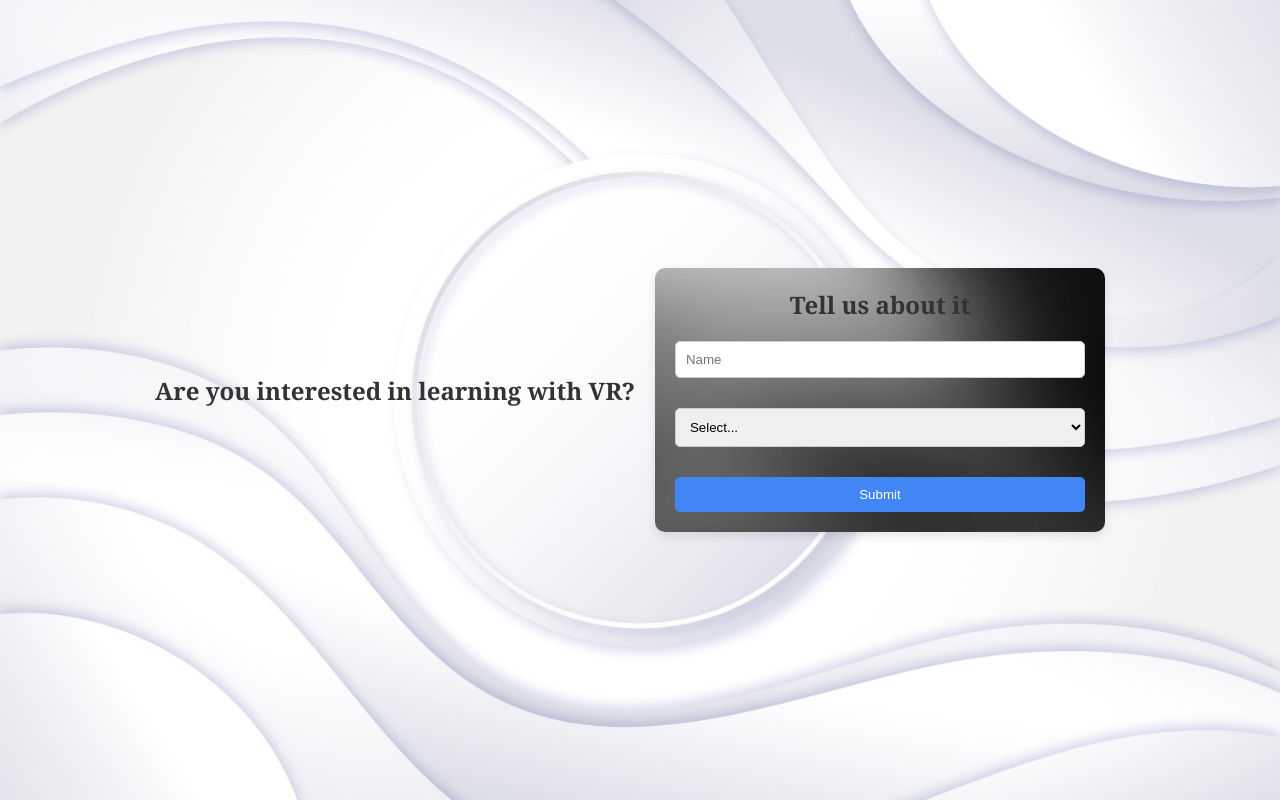
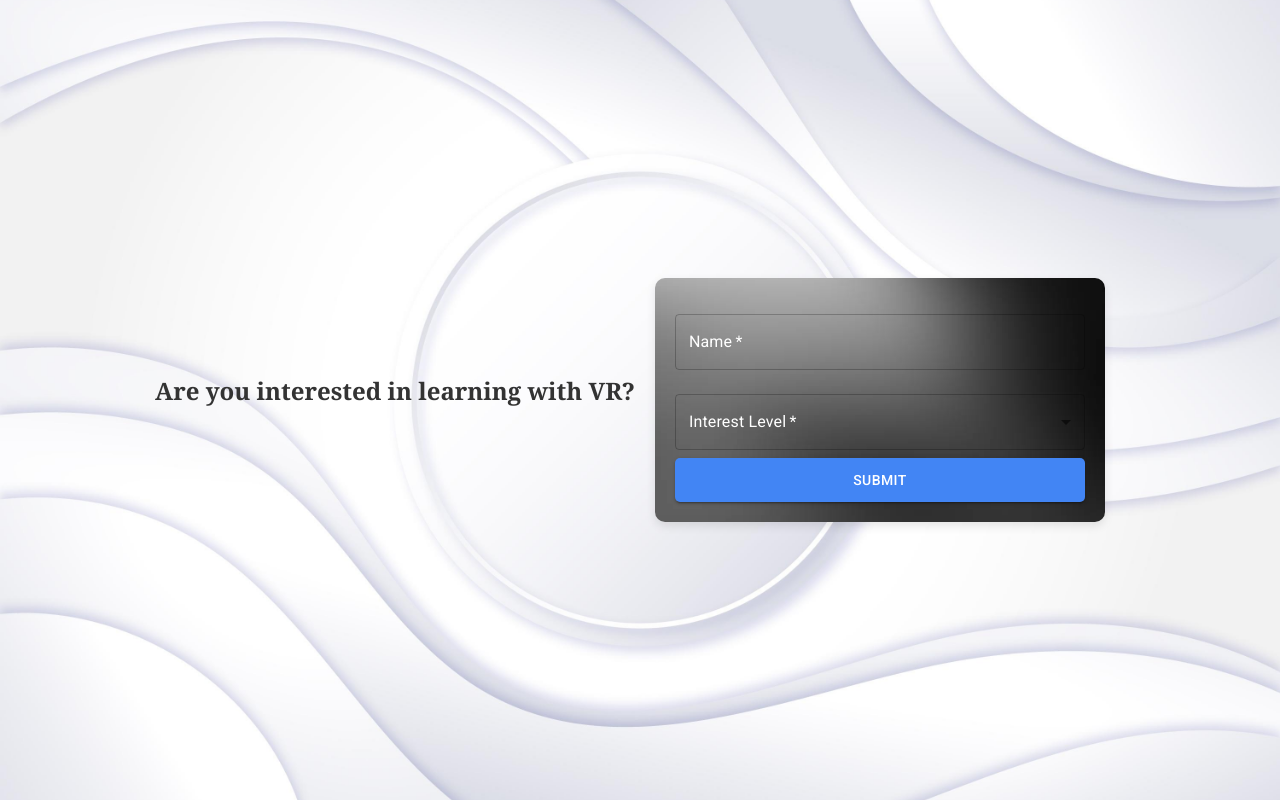
Before and after one commit to Mohitverve/verveuni, a React (Create React App) app: page /Info in a window 1280 px wide. Built offline with nearby package versions, Linux system fonts and the light colour scheme.

Commit message:
using MUI

```diff
--- a/package.json
+++ b/package.json
@@ -4,8 +4,13 @@
   "private": true,
   "dependencies": {
     "@auth0/auth0-react": "^2.2.4",
+    "@emotion/react": "^11.13.0",
+    "@emotion/styled": "^11.13.0",
+    "@fontsource/roboto": "^5.0.13",
     "@fortawesome/free-brands-svg-icons": "^6.6.0",
     "@fortawesome/react-fontawesome": "^0.2.2",
+    "@mui/icons-material": "^5.16.4",
+    "@mui/material": "^5.16.4",
     "@testing-library/jest-dom": "^6.4.6",
     "@testing-library/react": "^16.0.0",
     "@testing-library/user-event": "^14.5.2",
@@ -15,6 +20,7 @@
     "react-icons": "^5.2.1",
     "react-router-dom": "^6.25.1",
     "react-scripts": "5.0.1",
+    "react-scroll": "^1.9.0",
     "web-vitals": "^4.2.2"
   },
   "scripts": {
--- a/src/components/Info.js
+++ b/src/components/Info.js
@@ -2,13 +2,19 @@ import React, { useState, useEffect } from 'react';
 import { useNavigate } from 'react-router-dom';
 import { auth, db } from './firebase';
 import { doc, getDoc, updateDoc } from 'firebase/firestore';
+import TextField from '@mui/material/TextField';
+import Button from '@mui/material/Button';
+import FormControl from '@mui/material/FormControl';
+import InputLabel from '@mui/material/InputLabel';
+import Select from '@mui/material/Select';
+import MenuItem from '@mui/material/MenuItem';
 import '../styles/info.css';
 
 export default function Info() {
   const [name, setName] = useState('');
   const [interestLevel, setInterestLevel] = useState('');
   const navigate = useNavigate();
-  const [loading, setLoading] = useState(true); // Add loading state
+  const [loading, setLoading] = useState(true);
 
   useEffect(() => {
     const checkUserInfo = async () => {
@@ -19,14 +25,14 @@ export default function Info() {
           if (userDoc.exists() && userDoc.data().additionalInfoCompleted) {
             navigate('/Home');
           } else {
-            setLoading(false); // Set loading to false if user info is not complete
+            setLoading(false);
           }
         } catch (error) {
           console.error('Error fetching user document:', error);
-          setLoading(false); // Set loading to false in case of error
+          setLoading(false);
         }
       } else {
-        setLoading(false); // Set loading to false if no user is signed in
+        setLoading(false);
       }
     };
 
@@ -52,36 +58,63 @@ export default function Info() {
   };
 
   if (loading) {
-    return <div>Loading...</div>; // Render a loading message while checking user info
+    return <div>Loading...</div>;
   }
 
   return (
     <div className="additional-info-page">
       <h1>Are you interested in learning with VR?</h1>
       <form onSubmit={handleSubmit} className="additional-info-form">
-        <label>
-          <h1>Tell us about it</h1>
-          <input
-            type="text"
-            placeholder="Name"
-            value={name}
-            onChange={(e) => setName(e.target.value)}
-            required
-          />
-        </label>
-        <label>
-          <select
+        <TextField
+          id="outlined-basic"
+          label="Name"
+          variant="outlined"
+          value={name}
+          onChange={(e) => setName(e.target.value)}
+          required
+          fullWidth
+          margin="normal"
+          InputProps={{
+            style: { color: 'white' },
+          }}
+          InputLabelProps={{
+            style: { color: 'white' },
+          }}
+        />
+        <FormControl
+          variant="outlined"
+          fullWidth
+          margin="normal"
+          required
+          sx={{
+            '& .MuiOutlinedInput-root': {
+              color: 'white',
+            },
+            '& .MuiInputLabel-root': {
+              color: 'white',
+            },
+          }}
+        >
+          <InputLabel id="interest-label">Interest Level</InputLabel>
+          <Select
+            labelId="interest-label"
+            id="interest-level"
             value={interestLevel}
             onChange={(e) => setInterestLevel(e.target.value)}
-            required
+            label="Interest Level"
+            sx={{ color: 'white' }}
           >
-            <option value="">Select...</option>
-            <option value="Low">Low</option>
-            <option value="Good enough">Good enough</option>
-            <option value="Very High">Very High</option>
-          </select>
-        </label>
-        <button type="submit">Submit</button>
+            <MenuItem value="">
+              <em>Select...</em>
+            </MenuItem>
+            <MenuItem value="Low">Low</MenuItem>
+            <MenuItem value="Good enough">Good enough</MenuItem>
+            <MenuItem value="Very High">Very High</MenuItem>
+          </Select>
+        </FormControl>
+        <Button variant="contained" color="primary" type="submit" fullWidth>
+          Submit
+        </Button>
       </form>
     </div>
   );
--- a/src/components/Register.js
+++ b/src/components/Register.js
@@ -3,8 +3,11 @@ import { GoogleAuthProvider, GithubAuthProvider, signInWithPopup } from 'firebas
 import { auth, db } from './firebase';
 import { doc, setDoc, getDoc } from 'firebase/firestore';
 import { useNavigate } from 'react-router-dom';
-import { FontAwesomeIcon } from '@fortawesome/react-fontawesome';
-import { faGoogle, faGithub } from '@fortawesome/free-brands-svg-icons';
+import GitHubIcon from '@mui/icons-material/GitHub';
+
+
+import GoogleIcon from '@mui/icons-material/Google';
+
 import '../styles/register.css';
 
 export default function Register() {
@@ -51,12 +54,12 @@ export default function Register() {
           <h1>Sign Up</h1>
           <div onClick={googleLogin} className="auth-buttons">
             <button>
-              <FontAwesomeIcon icon={faGoogle} /> Sign in with Google
+              <GoogleIcon icon={GoogleIcon} /> Sign in with Google
             </button>
           </div>
           <div onClick={githubLogin} className="github-buttons">
             <button>
-              <FontAwesomeIcon icon={faGithub} /> Sign in with GitHub
+              <GitHubIcon icon={GitHubIcon} /> Sign in with GitHub
             </button>
           </div>
         </div>
--- a/src/pages/Home.js
+++ b/src/pages/Home.js
@@ -83,9 +83,13 @@ export default function Home() {
         return () => unsubscribe();
     }, []);
 
+
+
     if (isAuthenticated === false) {
         return <Navigate to="/Register" />;
     }
+
+
 
     return (
         <div>
@@ -123,7 +127,7 @@ export default function Home() {
                                             <li><Link to="#portfolio-loc">Services</Link></li>
                                             <li><Link to="/Book">Book session</Link></li>
                                             <li><Link to="#FAQ">FAQs</Link></li>
-                                            <li><Link to="#contact">Contact us</Link></li>
+                                            <li><Link to="#">Contact us</Link></li>
                                         </ul>
                                     </div>
                                     <div className="nav-search">
--- a/src/styles/info.css
+++ b/src/styles/info.css
@@ -31,21 +31,7 @@
 }
 
 
-.additional-info-form label {
-    display: block;
-    margin-bottom: 10px;
-    color: #fff;
-    text-align: left;
-}
 
-.additional-info-form input,
-.additional-info-form select {
-    width: 100%;
-    padding: 10px;
-    margin-bottom: 20px;
-    border: 1px solid #ccc;
-    border-radius: 5px;
-}
 
 .additional-info-form button {
     width: 100%;
```
Also changed, not shown: src/components/theme.js (added, +54 -0 lines), 2 other files (tests, documents, lock files or other folders).
